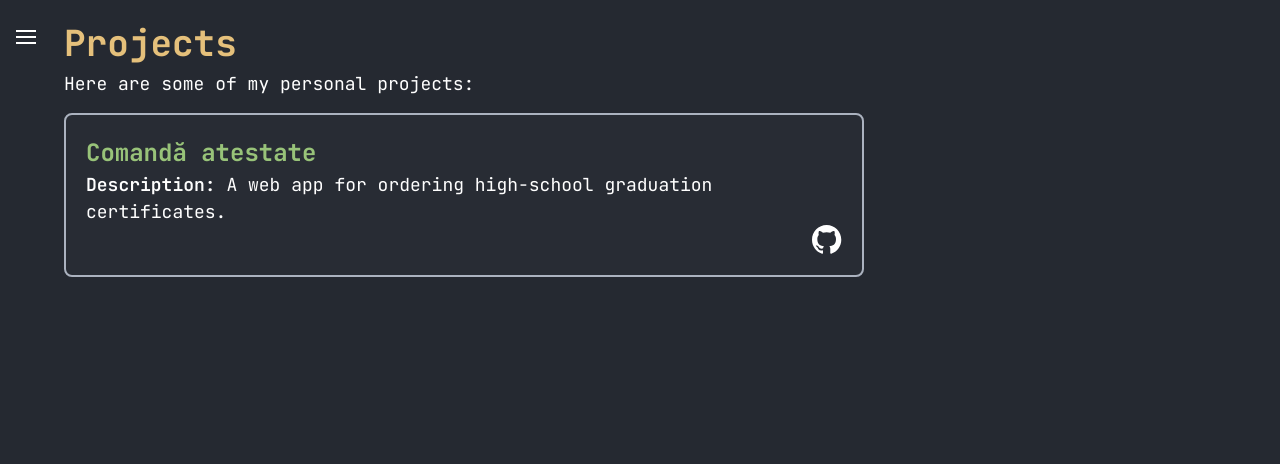
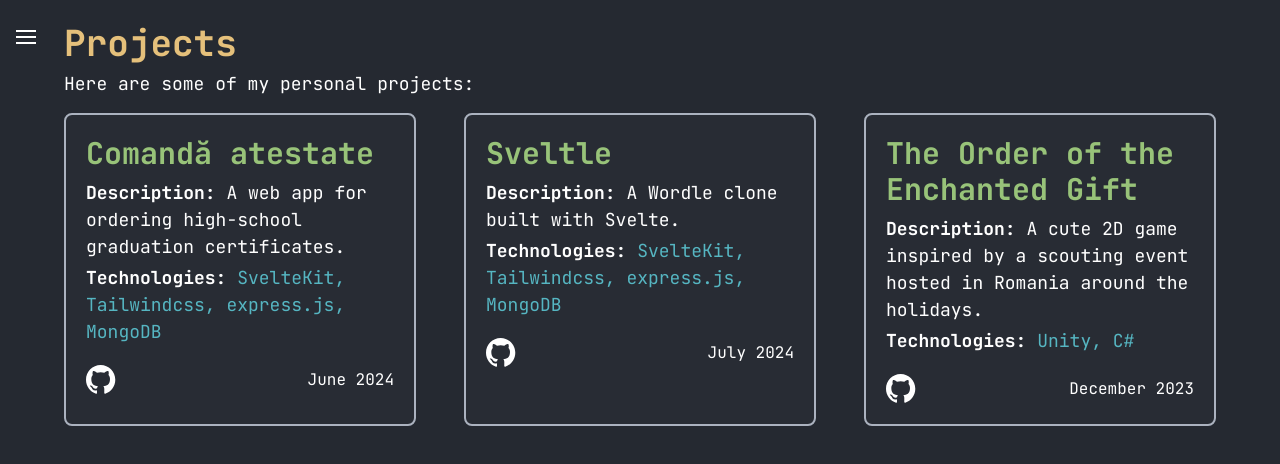
Before and after one commit to VeressIris/portfolio, a SvelteKit app: page /projects in a window 1280 px wide. Shown: the top 464 px of the page. Built offline with nearby package versions, Linux system fonts and the light colour scheme.

Commit message:
added more to projects page

```diff
--- a/src/lib/card.svelte
+++ b/src/lib/card.svelte
@@ -1,15 +1,26 @@
 <script>
-	let { title, description, technologies, link, githubLink } = $props();
+	let { title, description, technologies, link, githubLink, date } = $props();
 </script>
 
 <div
 	class="border-light-gray-200 my-4 max-w-[800px] rounded-lg border-2 border-solid bg-gray-100 p-5"
 >
-	<h3 class="text-green font-bold">{title}</h3>
-	<p><span class="font-semibold">Description:</span> {description}</p>
-	<div class="flex items-center justify-end">
+	<a
+		href={link}
+		target="_blank"
+		class="text-green border-green border-spacing-0 text-3xl font-bold transition-all duration-75 ease-in-out hover:border-b-2"
+		>{title}</a
+	>
+	<div class="mt-2">
+		<p class="mb-1"><span class="font-bold">Description:</span> {description}</p>
+		<p class="mb-1">
+			<span class="font-bold">Technologies:</span>
+			<span class="text-cyan">{technologies.join(', ')}</span>
+		</p>
+		<div class="mt-5 flex items-center justify-between">
 			<a
 				href={githubLink}
+				target="_blank"
 				class="hover:fill-light-gray-100 active:fill-light-gray-200 fill-white"
 				aria-label="github logo"
 			>
@@ -21,5 +32,7 @@
 					/></svg
 				>
 			</a>
+			<p class="ml-2 text-base">{date}</p>
 		</div>
 	</div>
+</div>
--- a/src/lib/navbar.svelte
+++ b/src/lib/navbar.svelte
@@ -71,6 +71,7 @@
 				'https://www.linkedin.com/in/iris-veress/',
 				'target="_blank"'
 			)}
+			{@render item('', 'Resume', '/', 'target="_blank"')}
 		</ul>
 	</div>
 </div>
--- a/src/routes/projects/+page.svelte
+++ b/src/routes/projects/+page.svelte
@@ -7,7 +7,25 @@
 			description: 'A web app for ordering high-school graduation certificates.',
 			technologies: ['SvelteKit', 'Tailwindcss', 'express.js', 'MongoDB'],
 			link: 'https://comanda-atestate.vercel.app/',
-			githubLink: 'https://github.com/VeressIris/comanda-atestate'
+			githubLink: 'https://github.com/VeressIris/comanda-atestate',
+			date: 'June 2024'
+		},
+		{
+			title: 'Sveltle',
+			description: 'A Wordle clone built with Svelte.',
+			technologies: ['SvelteKit', 'Tailwindcss', 'express.js', 'MongoDB'],
+			link: 'https://sveltle.vercel.app/',
+			githubLink: 'https://github.com/VeressIris/Sveltle',
+			date: 'July 2024'
+		},
+		{
+			title: 'The Order of the Enchanted Gift',
+			description:
+				'A cute 2D game inspired by a scouting event hosted in Romania around the holidays.',
+			technologies: ['Unity', 'C#'],
+			link: 'https://midnightdovedev.itch.io/the-order-of-the-enchanted-gift',
+			githubLink: 'https://github.com/VeressIris/The-Order-Of-The-Enchanted-Gift',
+			date: 'December 2023'
 		}
 	];
 </script>
@@ -16,7 +34,7 @@
 	<h1 class="text-gold mr-3 font-bold">Projects</h1>
 	<p>Here are some of my personal projects:</p>
 
-	<div>
+	<div class="grid-cols-2 gap-12 md:grid md:grid-cols-2 lg:grid-cols-3">
 		{#each projects as project}
 			<Card
 				title={project.title}
@@ -24,6 +42,7 @@
 				technologies={project.technologies}
 				link={project.link}
 				githubLink={project.githubLink}
+				date={project.date}
 			/>
 		{/each}
 	</div>
```
Lines whose indentation alone changed are shown as unchanged.
